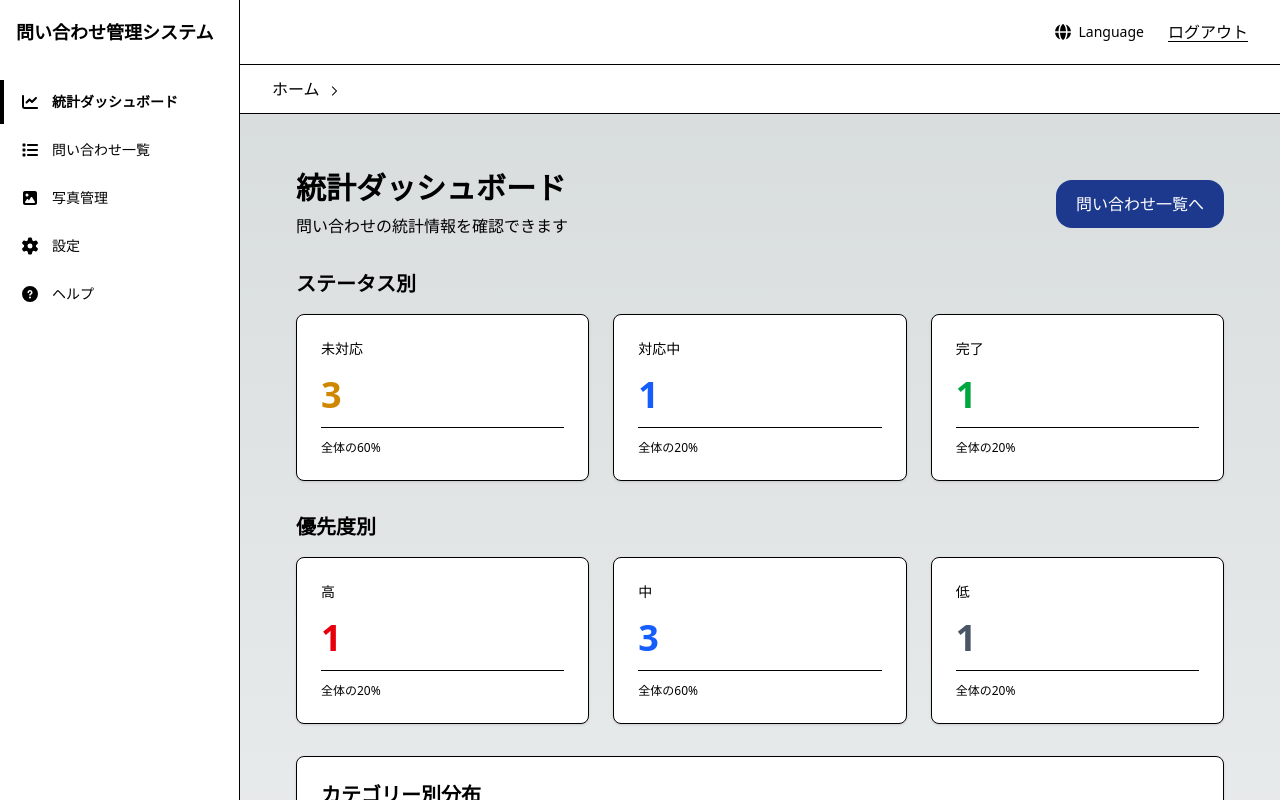
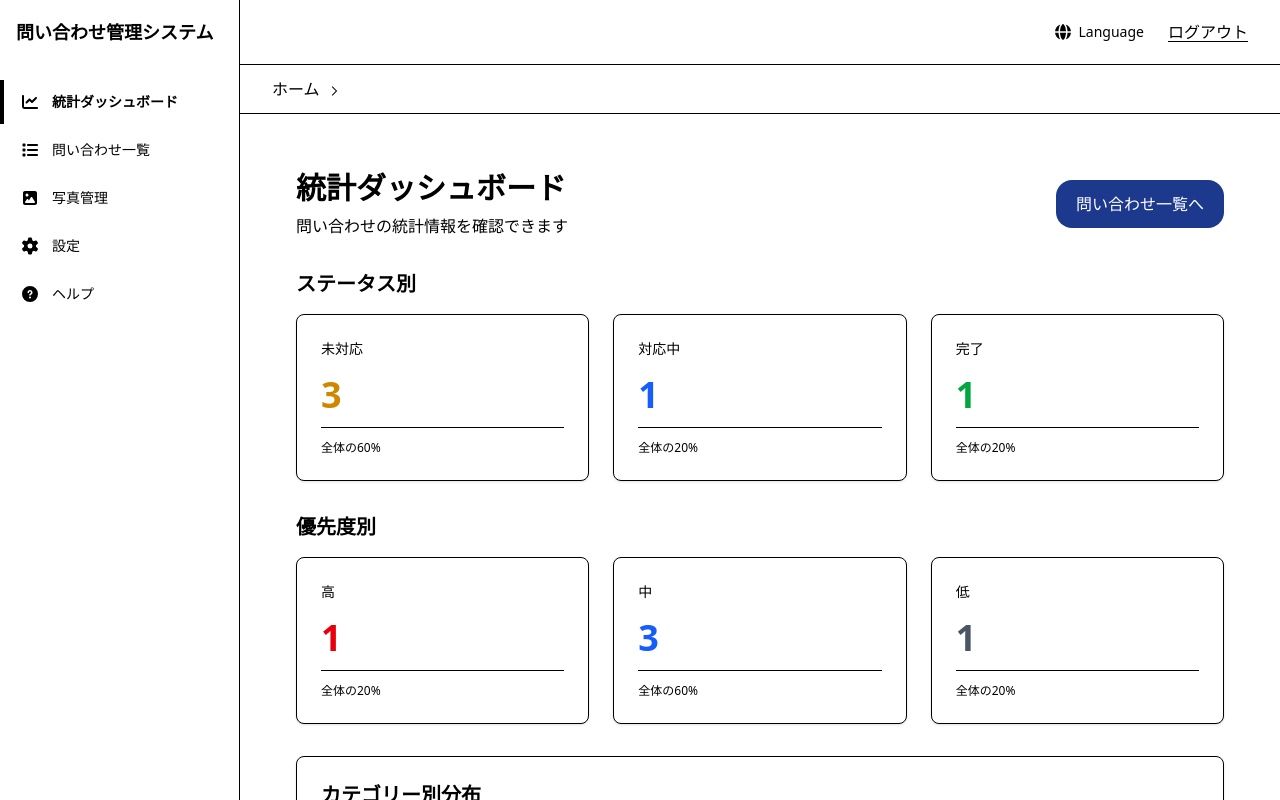
Before and after one commit to FooQoo/next-starter, a Next.js app: page / in a window 1280 px wide. Shown: the top 800 px of the page. Built offline with nearby package versions, Linux system fonts and the light colour scheme; what @heroui/react would draw is missing.

Commit message:
fix: update background color of AppLayout to white

```diff
--- a/src/components/organizms/app-layout/AppLayout.tsx
+++ b/src/components/organizms/app-layout/AppLayout.tsx
@@ -87,7 +87,7 @@
   const breadcrumbs = getBreadcrumbs();
 
   return (
-    <div className="min-h-screen flex bg-solid-gray-50">
+    <div className="min-h-screen flex bg-white">
       {/* サイドバー */}
       <Sidebar
         isOpen={isMobileMenuOpen}
```
